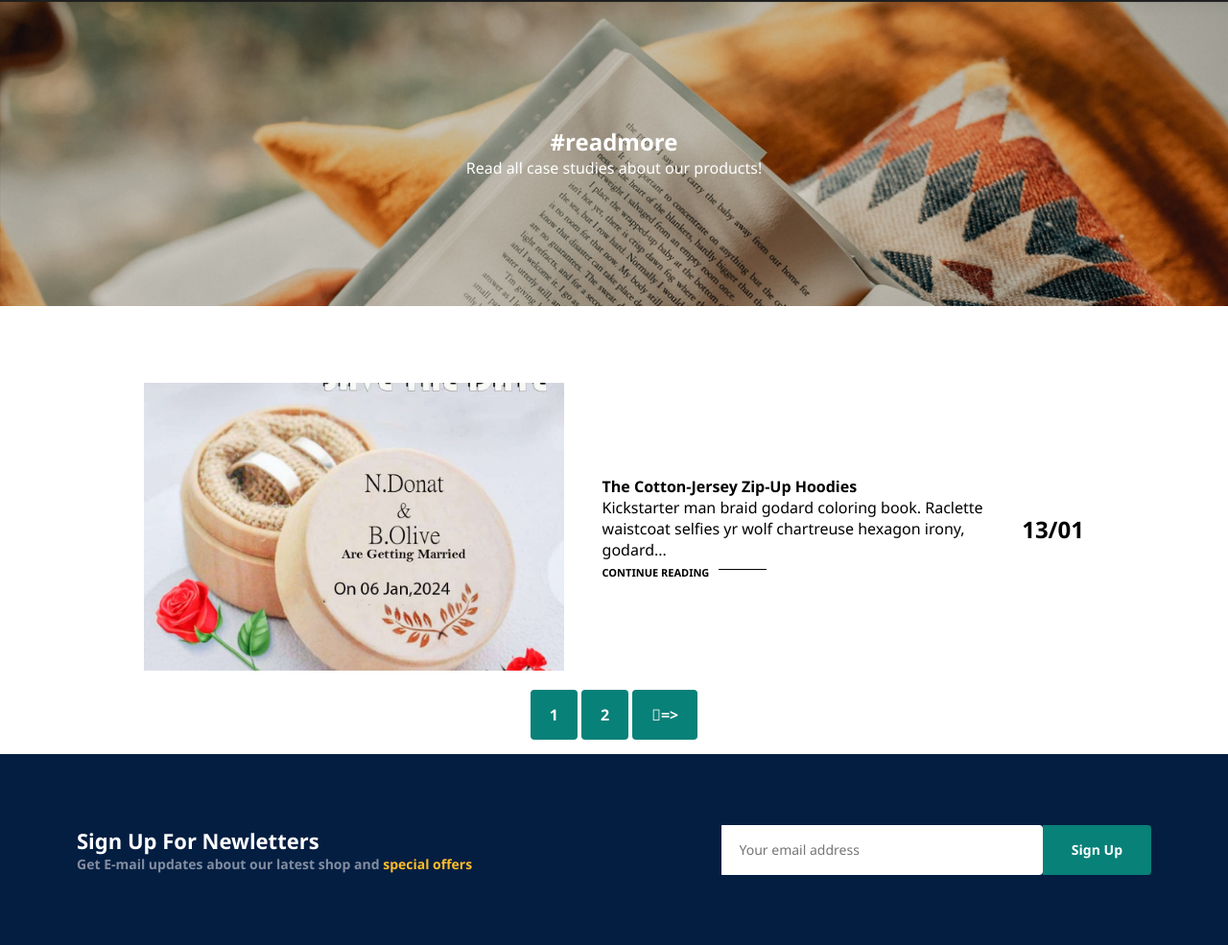
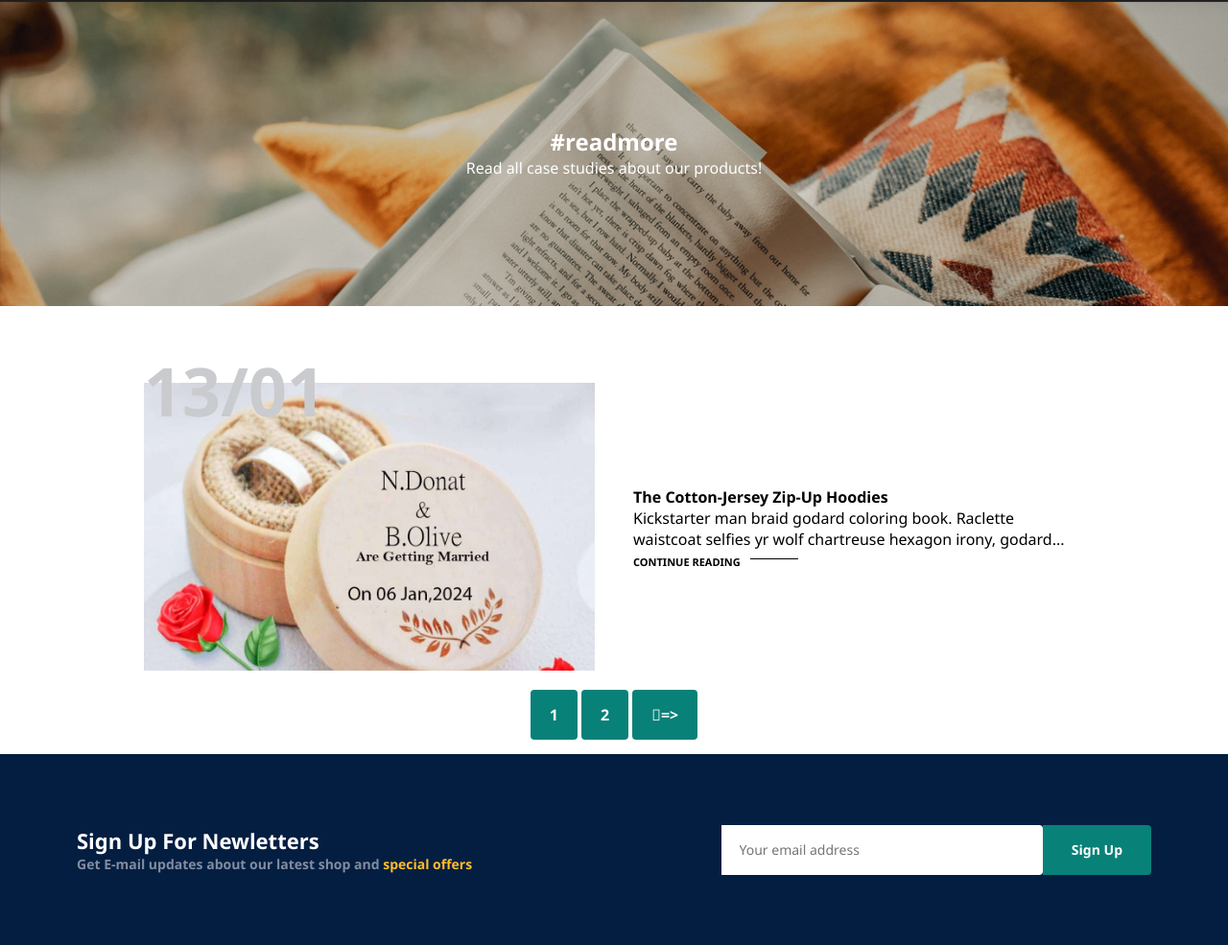
Before and after one commit to Ndaziramiyep/Umurava-online-learning-project, a PHP site: page /Html/blog.html in a window 1280 px wide. Shown: the part 95-1080 px from the top of the page at 96% size. Run offline with PHP 8.4, Linux system fonts and the light colour scheme; some libraries are stand-ins or nearby versions.

Commit message:
styling blog file

```diff
--- a/Frontend/css/style.css
+++ b/Frontend/css/style.css
@@ -600,6 +600,7 @@ footer .copyright {
     display: flex;
     align-items: center;
     width: 100%;
+    position: relative;
 }
 
 #blog .blog-img {
@@ -639,6 +640,15 @@ footer .copyright {
 
 #blog .blog-details a:hover::after{
     background-color: #088178;
+}
+
+#blog .blog-box h1 {
+    position: absolute;
+    top: -40px;
+    left: 0;
+    font-size: 70px;
+    font-weight: 700;
+    color: #c9cbce;
 }
 
 
```
